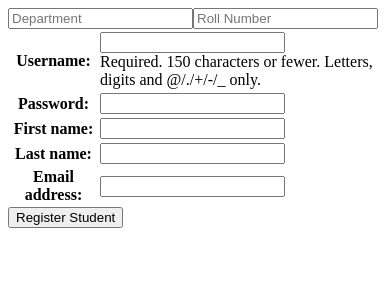
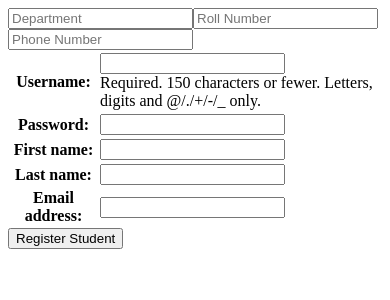
Before and after one commit to sauravdroid/PhoneBookServer, a Django app: a page that uses User/templates/User/register-student.html in a window 390 px wide. Shown: the top 300 px of the page. Run offline with Django 3.2, Linux system fonts and the light colour scheme.

Commit message:
Added phone no and student authorization

```diff
--- a/User/models.py
+++ b/User/models.py
@@ -17,6 +17,7 @@ class Student(models.Model):
     user = models.OneToOneField(User, on_delete=models.CASCADE)
     department = models.ForeignKey(Department, on_delete=models.CASCADE)
     roll = models.CharField(max_length=255)
+    phone_no = models.CharField(max_length=15,default="N/A")
 
     def __str__(self):
         return self.user.get_full_name()
@@ -25,6 +26,7 @@ class Student(models.Model):
 class Teacher(models.Model):
     user = models.OneToOneField(User, on_delete=models.CASCADE)
     department = models.ForeignKey(Department, on_delete=models.CASCADE)
+    phone_no = models.CharField(max_length=15,default="N/A")
 
     def __str__(self):
         return self.user.get_full_name()
--- a/User/templates/User/register-student.html
+++ b/User/templates/User/register-student.html
@@ -10,6 +10,7 @@
         {{ form.as_table }}
         <input type="text" name="department" placeholder="Department">
         <input type="text" name="roll" placeholder="Roll Number">
+        <input type="text" name="phone_no" placeholder="Phone Number">
     </table>
     <button type="submit">Register Student</button>
 </form>
--- a/User/templates/User/register-teacher.html
+++ b/User/templates/User/register-teacher.html
@@ -10,6 +10,7 @@
     <table>
         {{ form.as_table }}
         <input type="text" name="department" placeholder="Department">
+        <input type="text" name="phone_no" placeholder="Phone Number">
     </table>
     <button type="submit">Register Teacher</button>
 </form>
--- a/User/views.py
+++ b/User/views.py
@@ -5,7 +5,7 @@ from .models import *
 from django.views.decorators.csrf import csrf_exempt
 import json
 from django.contrib.auth import authenticate
-
+from django.core.exceptions import ObjectDoesNotExist
 
 # Create your views here.
 
@@ -15,12 +15,18 @@ def user_login(request):
         username = request.POST.get("username")
         password = request.POST.get("password")
         user = authenticate(username=username, password=password)
-        if user is not None:
+        try:
+            student = user.student.roll
+            permisson = False
+        except ObjectDoesNotExist:
+            permisson = True
+        if user is not None and permisson:
             return JsonResponse({
                 'success': True,
                 'user': {
                     'username': user.username,
-                    'email': user.email
+                    'email': user.email,
+                    'admin': user.is_superuser
                 }
             })
         else:
@@ -40,13 +46,14 @@ def add_student(request):
         form = StudentRegistrationForm(request.POST)
         dept = request.POST.get('department')
         roll = request.POST.get('roll')
+        phone_no = request.POST.get('phone_no')
         department = Department.objects.get(department_initial=dept)
         if form.is_valid():
             user = form.save(commit=False)
             password = form.cleaned_data['password']
             user.set_password(password)
             user.save()
-            student = Student(user=user, department=department, roll=roll)
+            student = Student(user=user, department=department, roll=roll,phone_no=phone_no)
             student.save()
             return HttpResponse("Successfully Registered")
         else:
@@ -61,13 +68,14 @@ def add_teacher(request):
     elif request.method == 'POST':
         form = StudentRegistrationForm(request.POST)
         dept = request.POST.get('department')
+        phone_no = request.POST.get('phone_no')
         department = Department.objects.get(department_initial=dept)
         if form.is_valid():
             user = form.save(commit=False)
             password = form.cleaned_data['password']
             user.set_password(password)
             user.save()
-            teacher = Teacher(user=user, department=department)
+            teacher = Teacher(user=user, department=department,phone_no=phone_no)
             teacher.save()
             return HttpResponse("Successfully Registered")
         else:
@@ -76,7 +84,7 @@ def add_teacher(request):
 
 @csrf_exempt
 def all_teacher(request):
-    teachers = Teacher.objects.all()
+    teachers = Teacher.objects.all().order_by('-pk')
     response = []
     for item in teachers:
         response.append({
@@ -92,7 +100,7 @@ def all_teacher(request):
 
 @csrf_exempt
 def all_students(request):
-    students = Student.objects.all()
+    students = Student.objects.all().order_by('-pk')
     response = []
     for item in students:
         response.append({
```
Also changed, not shown: User/migrations/0002_auto_20170504_0814.py (added), db.sqlite3, 3 other files.
